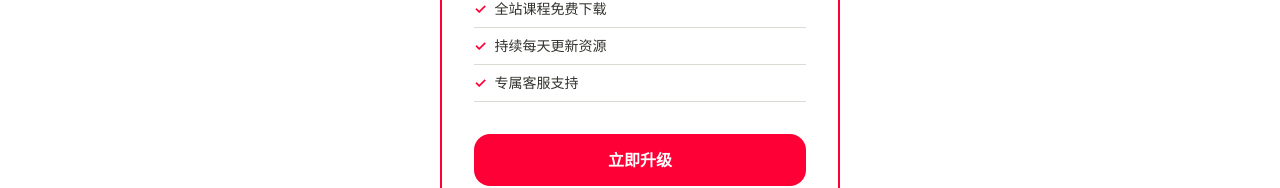
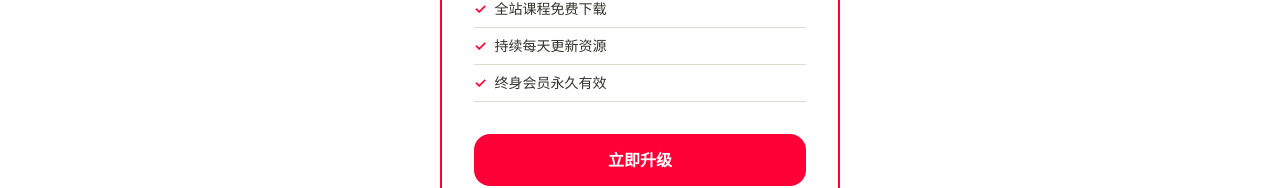
Before and after one commit to colinwang-wang/zioran, a Next.js app in the folder frontend/: page / in a window 1280 px wide. Shown: the part 2608-2796 px from the top of the page. Built offline with nearby package versions, Linux system fonts and the light colour scheme; no server answers.

Commit message:
Update VIP benefit copy

```diff
--- a/frontend/src/components/VipCard.tsx
+++ b/frontend/src/components/VipCard.tsx
@@ -12,7 +12,7 @@ interface VipCardProps {
   loading?: boolean;
 }
 
-const benefits = ['全站课程免费下载', '持续每天更新资源', '专属客服支持'];
+const benefits = ['全站课程免费下载', '持续每天更新资源', '终身会员永久有效'];
 
 export default function VipCard({
   name = '终身VIP',
```
